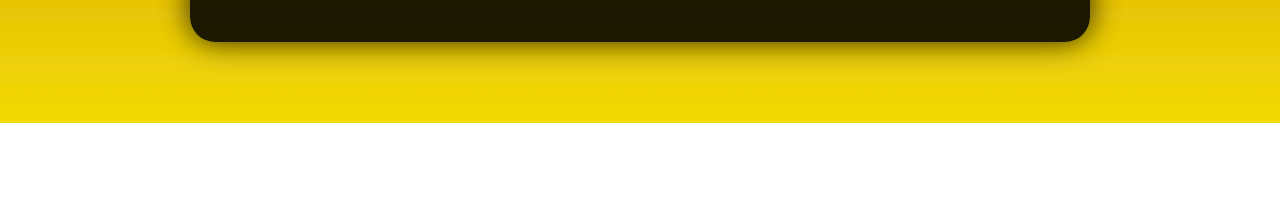
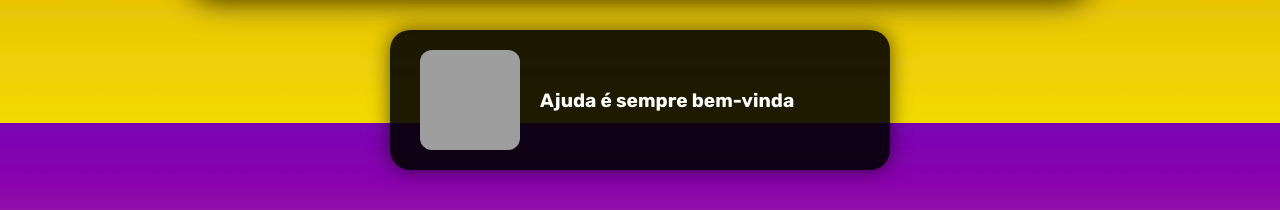
Before and after one commit to danielkarnoppschuh/iBigas, a plain HTML site: page index.html in a window 1280 px wide. Shown: the part 677-887 px from the top of the page. Before the commit the page ends 800 px from the top, so only its background shows below. Drawn offline with Linux system fonts and the light colour scheme; grey boxes are pictures that could not be loaded.

Commit message:
Update index.html

```diff
--- a/index.html
+++ b/index.html
@@ -19,7 +19,7 @@
         background-size: cover;
         color: #fff;
         display: flex;
-        justify-content: center;
+        flex-direction: column;
         align-items: center;
         min-height: 100vh;
         padding: 40px 20px;
@@ -151,6 +151,31 @@
         color: #aaa;
         width: 100%;
       }
+
+      .support-box {
+        margin-top: 30px;
+        background-color: rgba(0, 0, 0, 0.88);
+        padding: 20px 30px;
+        border-radius: 20px;
+        display: flex;
+        align-items: center;
+        gap: 20px;
+        box-shadow: 0 0 20px rgba(0, 0, 0, 0.6);
+        max-width: 500px;
+        width: 100%;
+      }
+
+      .support-box img {
+        width: 100px;
+        height: 100px;
+        border-radius: 12px;
+      }
+
+      .support-text {
+        font-size: 1.2rem;
+        font-weight: bold;
+        color: #ffffff;
+      }
     </style>
   </head>
   <body>
@@ -167,8 +192,7 @@
           <strong>Signo:</strong> Leão<br />
           <strong>Gênero:</strong> Masculino<br />
           <strong>Local:</strong> Venâncio Aires/RS
-  <small>Jogador de Mobile "Lesley"
-  e Corredor nas horas vagas</small>
+          <small>Jogador de Mobile "Lesley" e Corredor nas horas vagas</small>
         </div>
       </div>
 
@@ -207,3 +231,17 @@
           © 2025 iBigas | Todos os direitos reservados.
         </footer>
       </div>
+    </div>
+
+    <div class="support-box">
+  <iframe
+    src="https://widget.livepix.gg/embed/ac3d7f12-9f73-477c-9aee-14df5667d6d9"
+    width="100"
+    height="100"
+    style="border: none; border-radius: 12px;"
+    allow="clipboard-write"
+  ></iframe>
+  <div class="support-text">Ajuda é sempre bem-vinda</div>
+</div>
+  </body>
+</html>
```
Lines whose indentation alone changed are shown as unchanged.
